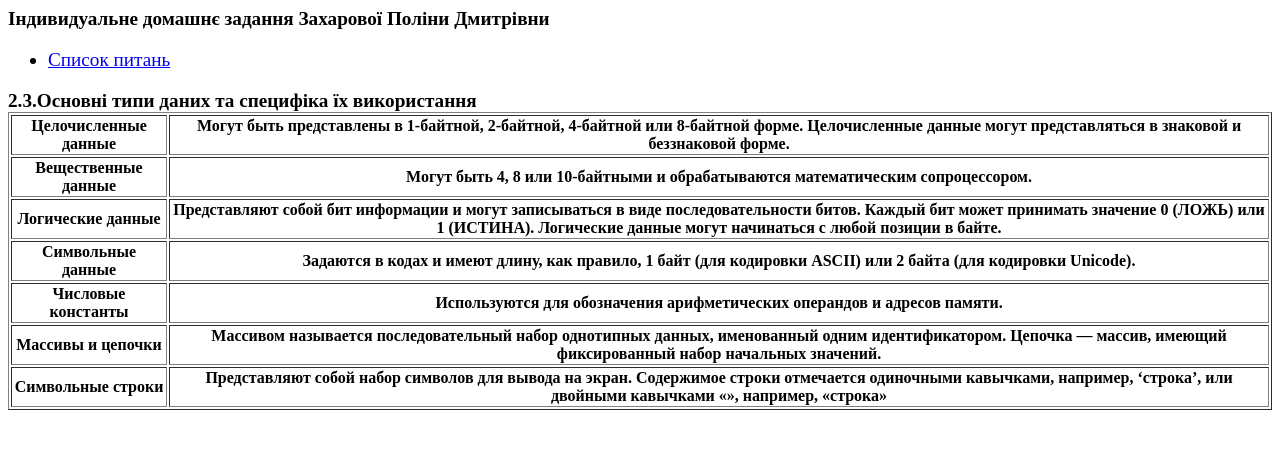
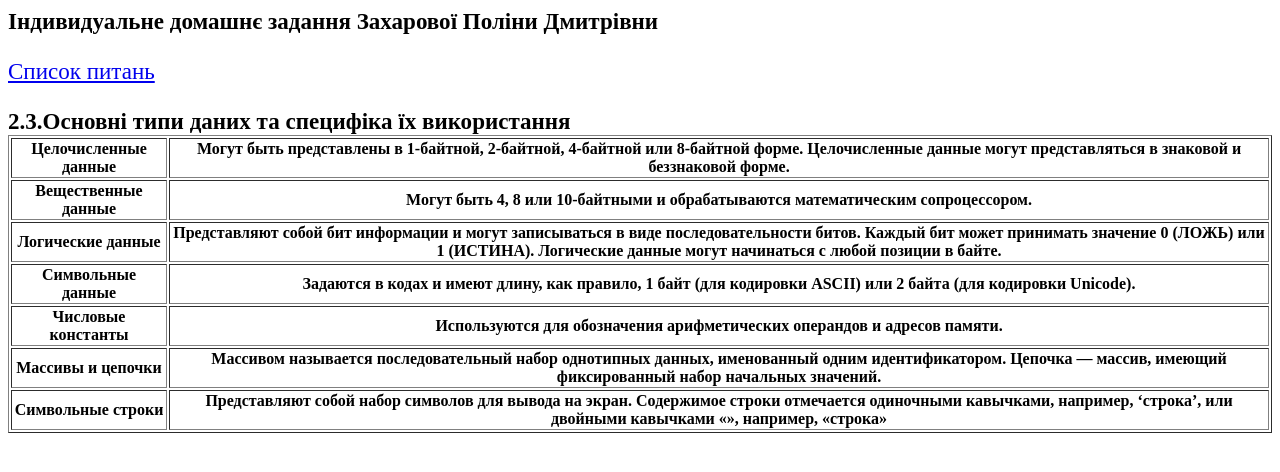
Before and after one commit to grab-the-cat/idz, a plain HTML site: page 23.html in a window 1280 px wide. Drawn offline with Linux system fonts and the light colour scheme.

Commit message:
Update 23.html

```diff
--- a/23.html
+++ b/23.html
@@ -1,7 +1,8 @@
 <html>
 <body>
+  <big>
 <b><big>Індивидуальне домашнє задання Захарової Поліни Дмитрівни</b>
-<ul><li><p><a href="index.html">Список питань</a></p></li></ul>
+<p><a href="index.html">Список питань</a></p>
 <b>2.3.Основні типи даних та специфіка їх використання</b></big><br>
 <table border="1">
   <tr>
@@ -33,5 +34,6 @@
     <th>Представляют собой набор символов для вывода на экран. Содержимое строки отмечается одиночными кавычками, например, ‘строка’, или двойными кавычками «», например, «строка»</th>
   </tr>
 </table>
+    </big>
 </body>
 </html>
```
